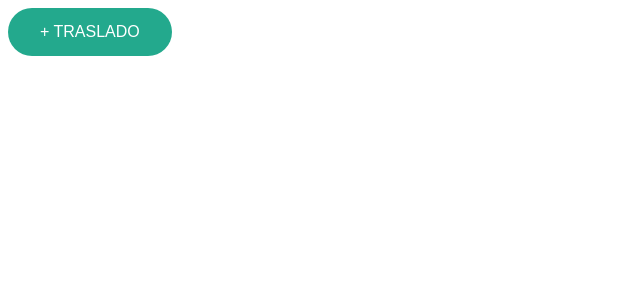
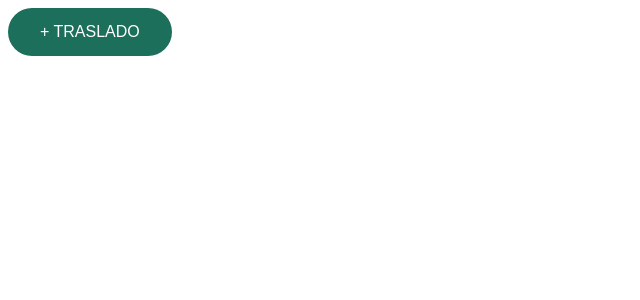
Before and after one commit to angelo59930/Emergency-Eye-fr, a Vue app: page / in a window 1280 px wide. In both pictures the pointer is over the button "+ TRASLADO". Shown: the top 300 px of the page, without its empty margins (0-640 px from the left). Built offline with nearby package versions, Linux system fonts and the light colour scheme; a web font is replaced by a local one.

Commit message:
the styles of addTasladoButton are modified

```diff
--- a/src/components/AddTrasladoButton.vue
+++ b/src/components/AddTrasladoButton.vue
@@ -14,7 +14,7 @@ export default {
 }
 </script>
 
-<style>
+<style scoped>
 button {
   background-color: #23a98d;
   border: none;
@@ -26,4 +26,8 @@ button {
   font-size: 16px;
 }
 
+button:hover {
+  background-color: #1b6f5b;
+}
+
 </style>
```
